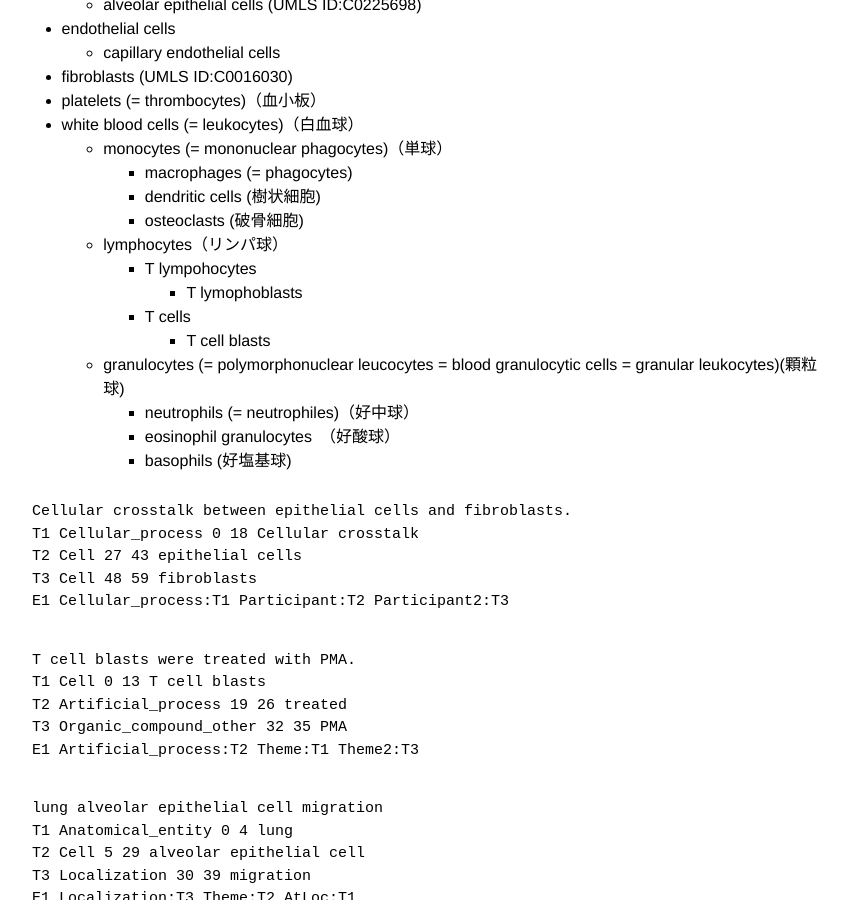
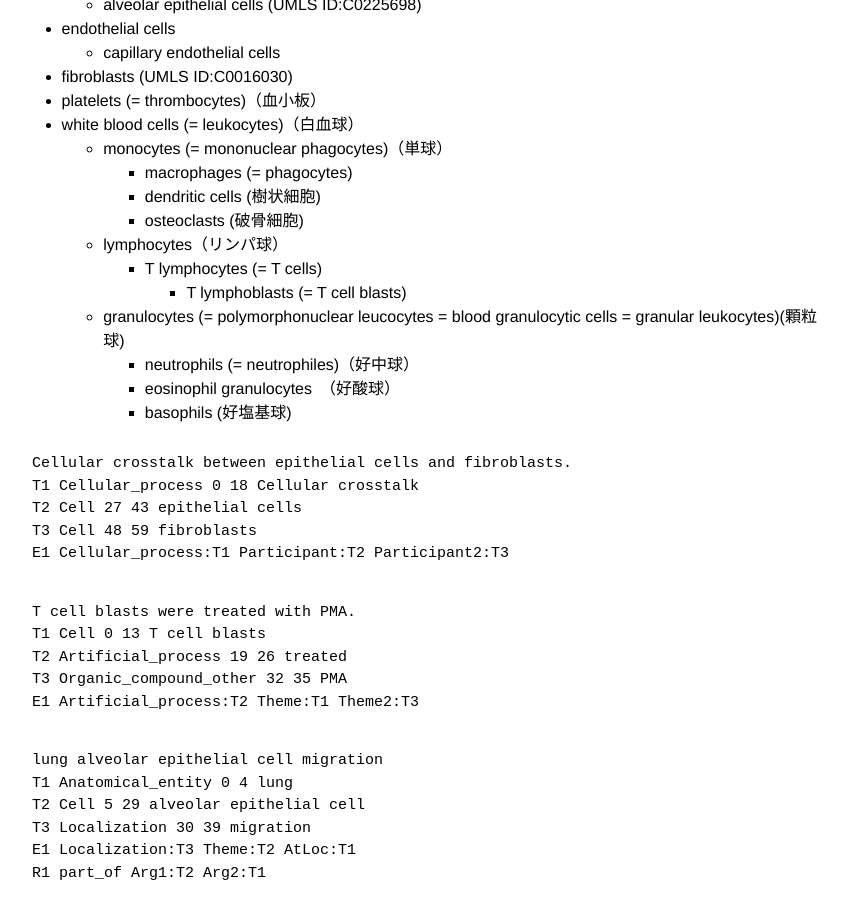
Before and after one commit to ezcatdb/molbiol_lung_corpus-guidelines, a Jekyll site: the page built from _entity/Cell.md, in a window 1280 px wide and 900 px high, scrolled down 375 px. Shown: the whole window, without its empty margins (220-1068 px from the left). Built offline with Jekyll 4.4.1, drawn with Linux system fonts in a browser that asks for light colours.

Commit message:
minor correction in _entity/Cell.md

```diff
--- a/_entity/Cell.md
+++ b/_entity/Cell.md
@@ -32,10 +32,8 @@ The following words/phrases are examples of this entity.
     - dendritic cells (樹状細胞)
     - osteoclasts (破骨細胞)
   - lymphocytes（リンパ球）
-    - T lympohocytes
-      - T lymophoblasts
-    - T cells
-      - T cell blasts
+    - T lymphocytes (= T cells)
+      - T lymphoblasts (= T cell blasts)
   - granulocytes (= polymorphonuclear leucocytes = blood granulocytic cells = granular leukocytes)(顆粒球)
     - neutrophils (= neutrophiles)（好中球）
     - eosinophil granulocytes　（好酸球）
```
